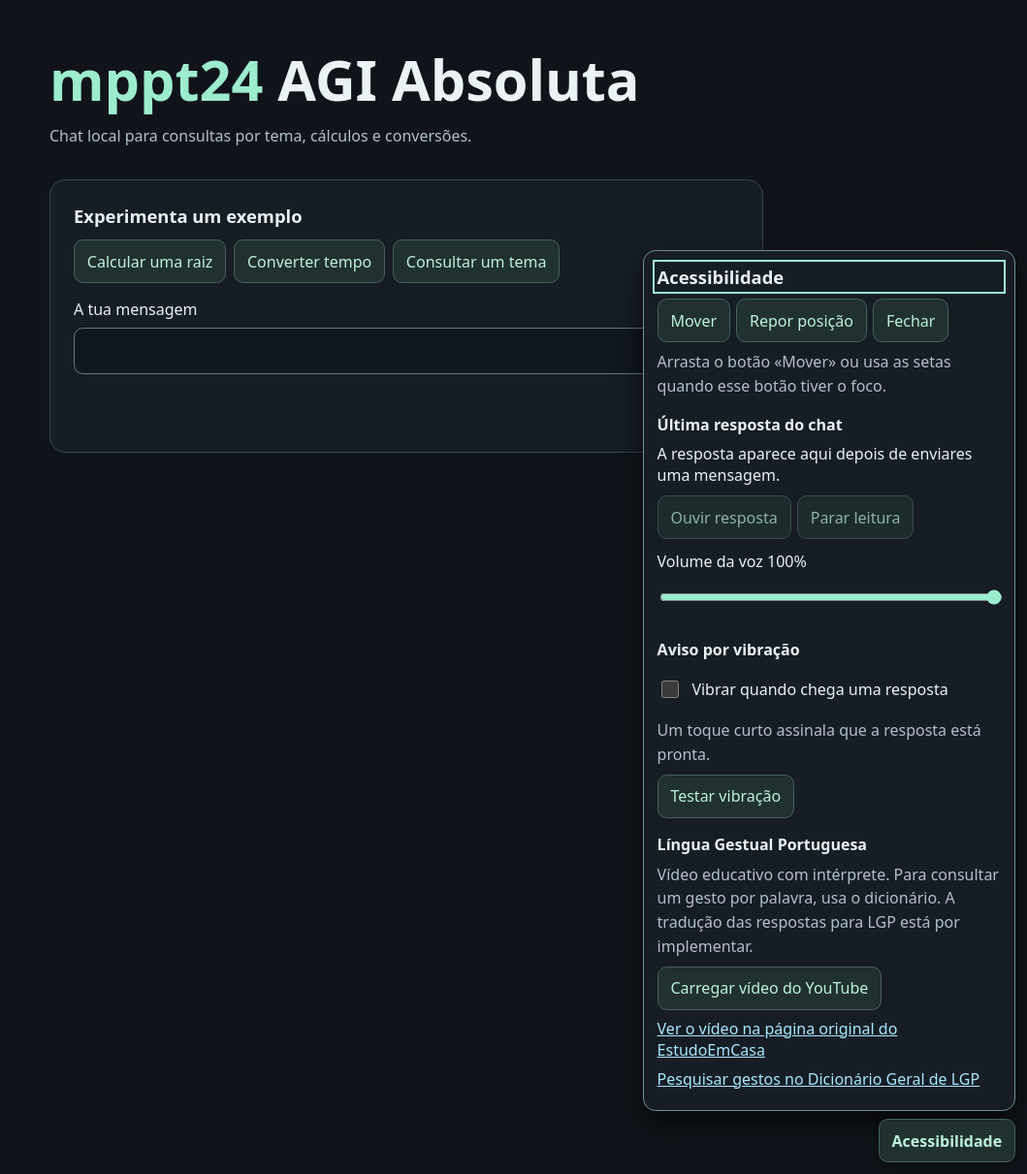
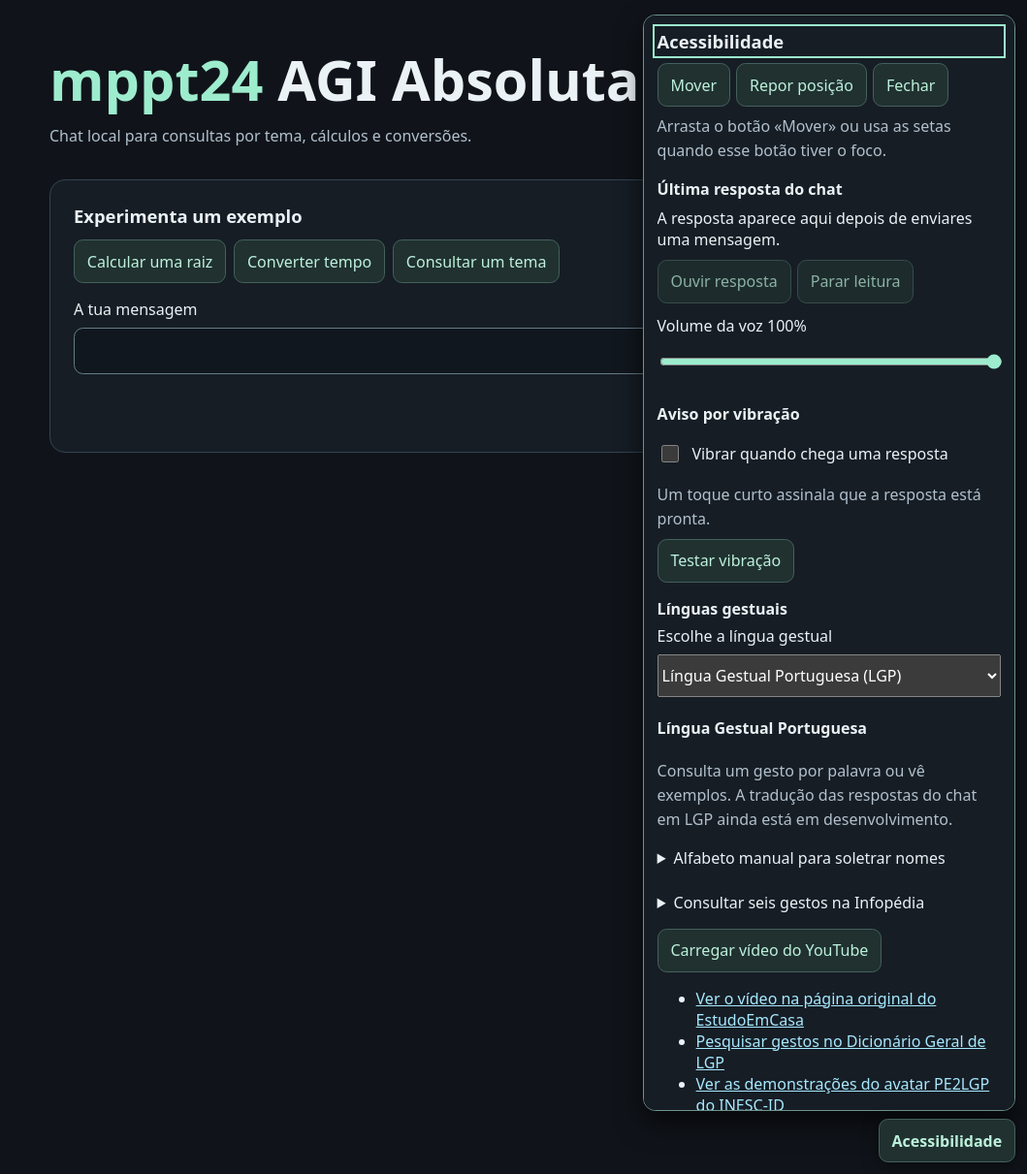
Before and after one commit to mppt24/mppt24-agi-absoluta, a Flask app: page / in a window 1280 px wide, after a click on "Acessibilidade". Shown: the whole page at 97% size, without its empty margins (221-1280 px from the left). Run offline with Flask 3, Linux system fonts and the light colour scheme.

Commit message:
Adicionar recursos reais de línguas gestuais ao painel

```diff
--- a/templates/index.html
+++ b/templates/index.html
@@ -60,6 +60,13 @@
     .access-haptics { display: flex; align-items: center; gap: .65rem; margin: .5rem 0; min-height: 2.75rem; }
     #access-haptics { flex: none; width: 1.15rem; height: 1.15rem; accent-color: #9decce; }
     #access-answer { max-height: 8rem; overflow: auto; white-space: pre-wrap; overflow-wrap: anywhere; }
+    #sign-language { display: block; width: 100%; min-height: 2.75rem; font: inherit; }
+    #access-window summary { cursor: pointer; padding-block: .5rem; }
+    #access-window details { margin-bottom: .5rem; }
+    .sign-figure { margin: .5rem 0; }
+    .sign-figure img, #lse-player { display: block; max-width: 100%; height: auto; }
+    .sign-figure figcaption { margin-top: .35rem; font-size: .85rem; }
+    #lse-player { width: 100%; aspect-ratio: 16 / 9; margin-block: .6rem; background: #10141a; }
     #lgp-player { display: block; width: 100%; aspect-ratio: 16 / 9; margin: .6rem 0; border: 0; }
   </style>
 </head>
@@ -116,12 +123,61 @@
       <p id="access-haptic-help" class="hint">Um toque curto assinala que a resposta está pronta.</p>
       <button type="button" id="access-haptic-test">Testar vibração</button>
       <p id="access-haptic-status" class="hint" role="status"></p>
-      <h3>Língua Gestual Portuguesa</h3>
-      <p class="hint">Vídeo educativo com intérprete. Para consultar um gesto por palavra, usa o dicionário. A tradução das respostas para LGP está por implementar.</p>
-      <button type="button" id="lgp-load" aria-expanded="false" aria-controls="lgp-media">Carregar vídeo do YouTube</button>
-      <div id="lgp-media" hidden></div>
-      <p><a href="https://estudoemcasaapoia.dge.mec.pt/destaque/interprete-de-lingua-gestual-portuguesa">Ver o vídeo na página original do EstudoEmCasa</a></p>
-      <p><a href="https://dclgp.dcitizens.eu/dictionary">Pesquisar gestos no Dicionário Geral de LGP</a></p>
+      <h3>Línguas gestuais</h3>
+      <label for="sign-language">Escolhe a língua gestual</label>
+      <select id="sign-language" aria-controls="sign-lgp sign-lse sign-bsl sign-libras">
+        <option value="lgp">Língua Gestual Portuguesa (LGP)</option>
+        <option value="lse">Língua de Sinais Espanhola (LSE)</option>
+        <option value="bsl">Língua Gestual Britânica (BSL)</option>
+        <option value="libras">Língua Brasileira de Sinais (Libras)</option>
+      </select>
+      <div id="sign-lgp" aria-labelledby="sign-lgp-title">
+        <h4 id="sign-lgp-title">Língua Gestual Portuguesa</h4>
+        <p class="hint">Consulta um gesto por palavra ou vê exemplos. A tradução das respostas do chat em LGP ainda está em desenvolvimento.</p>
+        <details>
+          <summary>Alfabeto manual para soletrar nomes</summary>
+          <figure class="sign-figure">
+            <img src="{{ url_for('static', filename='alfabeto-manual-lgp.jpg') }}" width="377" height="371" loading="lazy"
+                 alt="Quadro do alfabeto manual da LGP, com fotografias das posições das mãos associadas às letras.">
+            <figcaption><a href="https://commons.wikimedia.org/wiki/File:Alfabeto_Manual_LGP.jpg">Lúcia Carvalho, Wikimedia Commons</a> · domínio público</figcaption>
+          </figure>
+        </details>
+        <details>
+          <summary>Consultar seis gestos na Infopédia</summary>
+          <ul>
+            <li><a href="https://www.infopedia.pt/dicionarios/lingua-gestual/Ol%C3%A1">Olá</a></li>
+            <li><a href="https://www.infopedia.pt/dicionarios/lingua-gestual/bom%20dia">Bom dia</a></li>
+            <li><a href="https://www.infopedia.pt/dicionarios/lingua-gestual/obrigado">Obrigado</a></li>
+            <li><a href="https://www.infopedia.pt/dicionarios/lingua-gestual/desculpa">Desculpa</a></li>
+            <li><a href="https://www.infopedia.pt/dicionarios/lingua-gestual/SIM">Sim</a></li>
+            <li><a href="https://www.infopedia.pt/dicionarios/lingua-gestual/adeus">Adeus</a></li>
+          </ul>
+        </details>
+        <button type="button" id="lgp-load" aria-expanded="false" aria-controls="lgp-media">Carregar vídeo do YouTube</button>
+        <div id="lgp-media" hidden></div>
+        <ul>
+          <li><a href="https://estudoemcasaapoia.dge.mec.pt/destaque/interprete-de-lingua-gestual-portuguesa">Ver o vídeo na página original do EstudoEmCasa</a></li>
+          <li><a href="https://dclgp.dcitizens.eu/dictionary">Pesquisar gestos no Dicionário Geral de LGP</a></li>
+          <li><a href="https://www.hlt.inesc-id.pt/w/PE2LGP_Avatar">Ver as demonstrações do avatar PE2LGP do INESC-ID</a></li>
+        </ul>
+      </div>
+      <div id="sign-lse" aria-labelledby="sign-lse-title" hidden>
+        <h4 id="sign-lse-title">Língua de Sinais Espanhola</h4>
+        <p class="hint">Vê Mónica a usar LSE. É uma amostra da língua, independente das respostas do chat.</p>
+        <button type="button" id="lse-load" aria-expanded="false" aria-controls="lse-media">Carregar vídeo do Wikimedia Commons</button>
+        <div id="lse-media" hidden></div>
+        <p id="lse-status" class="hint" role="status"></p>
+        <p><a href="https://commons.wikimedia.org/wiki/File:WIKITONGUES-_M%C3%B3nica_signing_Spanish_Sign_Language.webm">Vídeo original de Wikitongues e Ana Laguna</a> · <a href="https://creativecommons.org/licenses/by-sa/4.0/">CC BY-SA 4.0</a></p>
+        <p><a href="https://www.fundacioncnse-dilse.org/">Consultar o dicionário DILSE da Fundação CNSE</a></p>
+      </div>
+      <div id="sign-bsl" aria-labelledby="sign-bsl-title" hidden>
+        <h4 id="sign-bsl-title">Língua Gestual Britânica</h4>
+        <p><a href="https://bslsignbank.ucl.ac.uk/">Consultar gestos e vídeos no BSL SignBank da UCL</a></p>
+      </div>
+      <div id="sign-libras" aria-labelledby="sign-libras-title" hidden>
+        <h4 id="sign-libras-title">Língua Brasileira de Sinais</h4>
+        <p><a href="https://www.gov.br/governodigital/pt-br/acessibilidade-e-usuario/vlibras/vlibras">Abrir as ferramentas VLibras do Governo do Brasil</a></p>
+      </div>
     </div>
     <button type="button" id="access-toggle" aria-expanded="false" aria-controls="access-window">Acessibilidade</button>
   </div>
@@ -147,6 +203,11 @@
     const hapticStatus = document.querySelector("#access-haptic-status");
     const loadVideo = document.querySelector("#lgp-load");
     const media = document.querySelector("#lgp-media");
+    const signLanguage = document.querySelector("#sign-language");
+    const signSections = ["lgp", "lse", "bsl", "libras"].map(code => document.querySelector("#sign-" + code));
+    const loadLse = document.querySelector("#lse-load");
+    const lseMedia = document.querySelector("#lse-media");
+    const lseStatus = document.querySelector("#lse-status");
     let lastAnswer = "";
     let position = null;
     let drag = null;
@@ -190,6 +251,34 @@
       media.append(frame);
     }
 
+    function showLse(show) {
+      loadLse.setAttribute("aria-expanded", String(show));
+      loadLse.textContent = show ? "Fechar vídeo em LSE" : "Carregar vídeo do Wikimedia Commons";
+      lseMedia.hidden = !show;
+      lseStatus.textContent = "";
+      if (!show) {
+        const player = lseMedia.querySelector("video");
+        if (player) {
+          player.pause();
+          player.removeAttribute("src");
+          player.load();
+        }
+        lseMedia.replaceChildren();
+        return;
+      }
+      const player = document.createElement("video");
+      player.id = "lse-player";
+      player.controls = true;
+      player.playsInline = true;
+      player.preload = "metadata";
+      player.setAttribute("aria-label", "Mónica a usar a Língua de Sinais Espanhola");
+      player.addEventListener("error", () => {
+        lseStatus.textContent = "O vídeo não abriu neste navegador. Usa a ligação para o vídeo original.";
+      });
+      player.src = "https://upload.wikimedia.org/wikipedia/commons/d/d4/WIKITONGUES-_M%C3%B3nica_signing_Spanish_Sign_Language.webm";
+      lseMedia.append(player);
+    }
+
     function setAccessOpen(open) {
       panel.hidden = !open;
       toggle.setAttribute("aria-expanded", String(open));
@@ -198,6 +287,7 @@
         document.querySelector("#access-title").focus();
       } else {
         showVideo(false);
+        showLse(false);
         stopReading();
         toggle.focus();
       }
@@ -207,6 +297,12 @@
     document.querySelector("#access-close").addEventListener("click", () => setAccessOpen(false));
     document.querySelector("#access-reset").addEventListener("click", resetPosition);
     loadVideo.addEventListener("click", () => showVideo(media.hidden));
+    loadLse.addEventListener("click", () => showLse(lseMedia.hidden));
+    signLanguage.addEventListener("change", () => {
+      showVideo(false);
+      showLse(false);
+      for (const section of signSections) section.hidden = section.id !== "sign-" + signLanguage.value;
+    });
     const clampPosition = () => { if (position) placeWindow(position.x, position.y); };
     addEventListener("resize", clampPosition);
     new ResizeObserver(clampPosition).observe(access);
```
Also changed, not shown: docs/LINGUAS-GESTUAIS.md (added, +31 -0 lines), README.md, static/alfabeto-manual-lgp.jpg (added), 1 other file.
